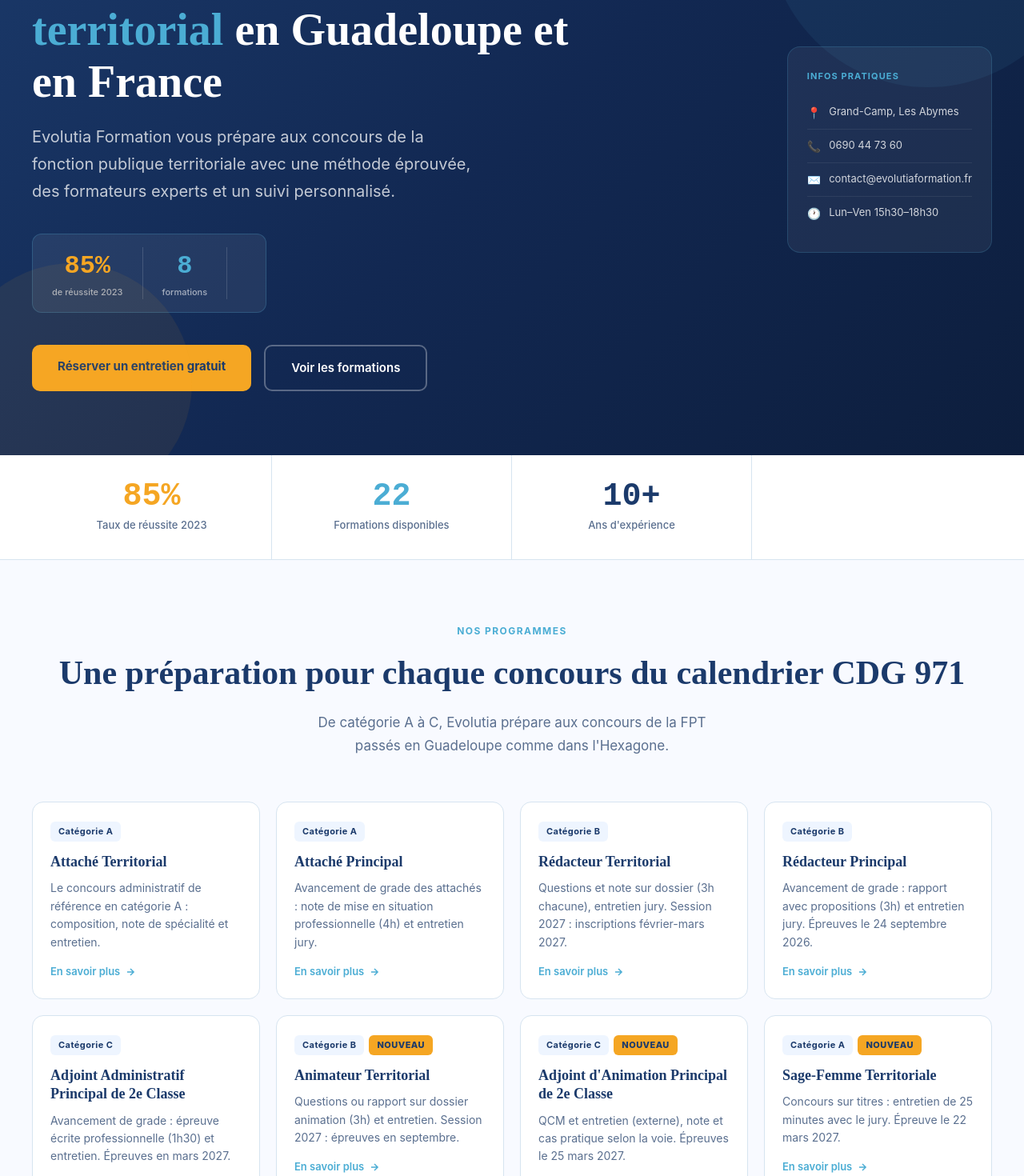
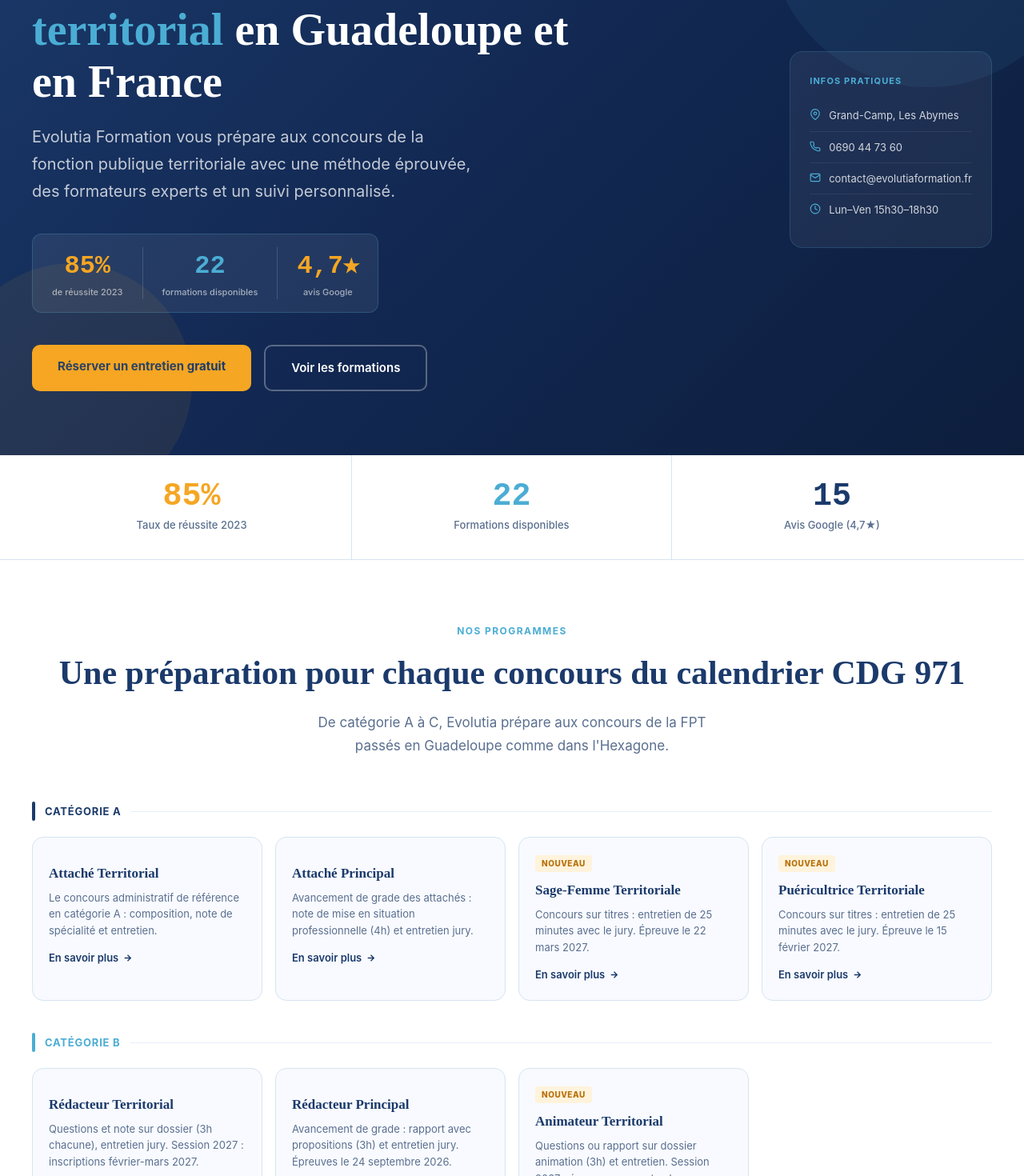
Before and after one commit to jmd971/evolutia, a Next.js app: page / in a window 1280 px wide. Shown: the part 280-1750 px from the top of the page at 80% size. Built offline with nearby package versions, Linux system fonts and the light colour scheme.

Commit message:
fix: correct stats, emojis→SVG, group formations by category, simplify backgrounds

```diff
--- a/app/page.tsx
+++ b/app/page.tsx
@@ -89,11 +89,40 @@
   { concours: "Rédacteur Principal (examen)", session: "24 sept. 2026", inscription: "Clôturées (session 2026)", format: "RAEP + Oral", statut: "Clôturé" },
 ];
 
+const CATEGORY_ORDER = ["Catégorie A", "Catégorie A+", "Catégorie B", "Catégorie C", "Toutes catégories"];
+const CATEGORY_ACCENT: Record<string, string> = {
+  "Catégorie A": "#1B3A6B",
+  "Catégorie A+": "#122852",
+  "Catégorie B": "#4BADD4",
+  "Catégorie C": "#F5A623",
+  "Toutes catégories": "#5a6f8f",
+};
+
+const INFOS_PRATIQUES = [
+  {
+    svg: <svg width="14" height="14" viewBox="0 0 24 24" fill="none" stroke="currentColor" strokeWidth="2" strokeLinecap="round" strokeLinejoin="round"><path d="M21 10c0 7-9 13-9 13s-9-6-9-13a9 9 0 0 1 18 0z"/><circle cx="12" cy="10" r="3"/></svg>,
+    label: "Grand-Camp, Les Abymes",
+  },
+  {
+    svg: <svg width="14" height="14" viewBox="0 0 24 24" fill="none" stroke="currentColor" strokeWidth="2" strokeLinecap="round" strokeLinejoin="round"><path d="M22 16.92v3a2 2 0 0 1-2.18 2 19.79 19.79 0 0 1-8.63-3.07A19.5 19.5 0 0 1 4.69 13 19.79 19.79 0 0 1 1.61 4.35 2 2 0 0 1 3.6 2.18h3a2 2 0 0 1 2 1.72c.127.96.361 1.903.7 2.81a2 2 0 0 1-.45 2.11L7.91 9.91a16 16 0 0 0 6.06 6.06l.91-.87a2 2 0 0 1 2.11-.45c.907.339 1.85.573 2.81.7A2 2 0 0 1 22 16.92z"/></svg>,
+    label: "0690 44 73 60",
+  },
+  {
+    svg: <svg width="14" height="14" viewBox="0 0 24 24" fill="none" stroke="currentColor" strokeWidth="2" strokeLinecap="round" strokeLinejoin="round"><path d="M4 4h16c1.1 0 2 .9 2 2v12c0 1.1-.9 2-2 2H4c-1.1 0-2-.9-2-2V6c0-1.1.9-2 2-2z"/><polyline points="22,6 12,13 2,6"/></svg>,
+    label: "contact@evolutiaformation.fr",
+  },
+  {
+    svg: <svg width="14" height="14" viewBox="0 0 24 24" fill="none" stroke="currentColor" strokeWidth="2" strokeLinecap="round" strokeLinejoin="round"><circle cx="12" cy="12" r="10"/><polyline points="12 6 12 12 16 14"/></svg>,
+    label: "Lun–Ven 15h30–18h30",
+  },
+];
+
 export default function Home() {
   const [menuOpen, setMenuOpen] = useState(false);
   const [email, setEmail] = useState("");
   const [submitted, setSubmitted] = useState(false);
   const [carouselIdx, setCarouselIdx] = useState(0);
+  const [showAllFormations, setShowAllFormations] = useState(false);
   const carouselPrev = () => setCarouselIdx(i => (i - 1 + TEMOIGNAGES.length) % TEMOIGNAGES.length);
   const carouselNext = () => setCarouselIdx(i => (i + 1) % TEMOIGNAGES.length);
 
@@ -101,6 +130,15 @@
     e.preventDefault();
     if (email) setSubmitted(true);
   };
+
+  const formationsToShow = showAllFormations ? FORMATIONS_LIST : FORMATIONS_LIST.slice(0, 9);
+
+  // Group visible formations by category
+  const groupedFormations: Record<string, typeof FORMATIONS_LIST> = {};
+  formationsToShow.forEach(f => {
+    if (!groupedFormations[f.categorie]) groupedFormations[f.categorie] = [];
+    groupedFormations[f.categorie].push(f);
+  });
 
   return (
     <div style={{ fontFamily: "'Inter', system-ui, sans-serif", color: "#1a2740", background: "#F8FAFF" }}>
@@ -137,13 +175,13 @@
               </div>
               <div style={{ width: 1, background: "rgba(255,255,255,0.15)" }} />
               <div style={{ textAlign: "center" }}>
-                <div style={{ fontSize: 32, fontWeight: 800, color: "#4BADD4", fontFamily: "monospace" }}>8</div>
-                <div style={{ fontSize: 11, color: "rgba(255,255,255,0.6)", fontWeight: 500 }}>formations</div>
+                <div style={{ fontSize: 32, fontWeight: 800, color: "#4BADD4", fontFamily: "monospace" }}>{FORMATIONS_LIST.length}</div>
+                <div style={{ fontSize: 11, color: "rgba(255,255,255,0.6)", fontWeight: 500 }}>formations disponibles</div>
               </div>
               <div style={{ width: 1, background: "rgba(255,255,255,0.15)" }} />
               <div style={{ textAlign: "center" }}>
-
-
+                <div style={{ fontSize: 32, fontWeight: 800, color: "#F5A623", fontFamily: "monospace" }}>4,7★</div>
+                <div style={{ fontSize: 11, color: "rgba(255,255,255,0.6)", fontWeight: 500 }}>avis Google</div>
               </div>
             </div>
 
@@ -164,14 +202,9 @@
           {/* Hero card */}
           <div style={{ background: "rgba(255,255,255,0.06)", border: "1px solid rgba(75,173,212,0.2)", borderRadius: 16, padding: "28px 24px", minWidth: 220, flexShrink: 0 }} className="hero-card">
             <div style={{ color: "#4BADD4", fontSize: 11, fontWeight: 700, letterSpacing: "0.1em", textTransform: "uppercase", marginBottom: 16 }}>Infos pratiques</div>
-            {[
-              { icon: "📍", label: "Grand-Camp, Les Abymes" },
-              { icon: "📞", label: "0690 44 73 60" },
-              { icon: "✉️", label: "contact@evolutiaformation.fr" },
-              { icon: "🕐", label: "Lun–Ven 15h30–18h30" },
-            ].map((item, i) => (
+            {INFOS_PRATIQUES.map((item, i) => (
               <div key={i} style={{ display: "flex", gap: 10, alignItems: "flex-start", padding: "10px 0", borderBottom: i < 3 ? "1px solid rgba(255,255,255,0.07)" : "none" }}>
-                <span style={{ fontSize: 14, flexShrink: 0 }}>{item.icon}</span>
+                <span style={{ color: "#4BADD4", flexShrink: 0, marginTop: 1 }}>{item.svg}</span>
                 <span style={{ color: "rgba(255,255,255,0.8)", fontSize: 13, lineHeight: 1.4 }}>{item.label}</span>
               </div>
             ))}
@@ -181,14 +214,13 @@
 
       {/* ─── BANDEAU RÉASSURANCE ─── */}
       <section style={{ background: "white", borderBottom: "1px solid #D6E4F0", padding: "0" }}>
-        <div style={{ maxWidth: 1200, margin: "0 auto", display: "grid", gridTemplateColumns: "repeat(4, 1fr)" }}>
+        <div style={{ maxWidth: 1200, margin: "0 auto", display: "grid", gridTemplateColumns: "repeat(3, 1fr)" }}>
           {[
             { val: "85%", label: "Taux de réussite 2023", color: "#F5A623" },
             { val: String(FORMATIONS_LIST.length), label: "Formations disponibles", color: "#4BADD4" },
-            { val: "10+", label: "Ans d'expérience", color: "#1B3A6B" },
-
+            { val: "15", label: "Avis Google (4,7★)", color: "#1B3A6B" },
           ].map((s, i) => (
-            <div key={i} style={{ padding: "32px 24px", textAlign: "center", borderRight: i < 3 ? "1px solid #D6E4F0" : "none" }}>
+            <div key={i} style={{ padding: "32px 24px", textAlign: "center", borderRight: i < 2 ? "1px solid #D6E4F0" : "none" }}>
               <div style={{ fontSize: 40, fontWeight: 800, color: s.color, fontFamily: "monospace", lineHeight: 1 }}>{s.val}</div>
               <div style={{ fontSize: 13, color: "#5a6f8f", marginTop: 6, fontWeight: 500 }}>{s.label}</div>
             </div>
@@ -197,7 +229,7 @@
       </section>
 
       {/* ─── FORMATIONS ─── */}
-      <section id="formations" style={{ padding: "80px 24px" }}>
+      <section id="formations" style={{ padding: "80px 24px", background: "white" }}>
         <div style={{ maxWidth: 1200, margin: "0 auto" }}>
           <div style={{ textAlign: "center", marginBottom: 56 }}>
             <div style={{ color: "#4BADD4", fontSize: 12, fontWeight: 700, letterSpacing: "0.12em", textTransform: "uppercase", marginBottom: 12 }}>Nos programmes</div>
@@ -205,26 +237,45 @@
             <p style={{ color: "#5a6f8f", fontSize: 17, maxWidth: 540, margin: "0 auto", lineHeight: 1.7 }}>De catégorie A à C, Evolutia prépare aux concours de la FPT passés en Guadeloupe comme dans l'Hexagone.</p>
           </div>
 
-          <div style={{ display: "grid", gridTemplateColumns: "repeat(auto-fill, minmax(270px, 1fr))", gap: 20 }}>
-            {FORMATIONS_LIST.map((f, i) => (
+          {CATEGORY_ORDER.filter(cat => groupedFormations[cat]).map(cat => (
+            <div key={cat} style={{ marginBottom: 40 }}>
+              <div style={{ display: "flex", alignItems: "center", gap: 12, marginBottom: 20 }}>
+                <div style={{ width: 4, height: 24, background: CATEGORY_ACCENT[cat] ?? "#4BADD4", borderRadius: 2 }} />
+                <span style={{ fontSize: 13, fontWeight: 700, color: CATEGORY_ACCENT[cat] ?? "#4BADD4", letterSpacing: "0.06em", textTransform: "uppercase" }}>{cat}</span>
+                <div style={{ flex: 1, height: 1, background: "#E8EEF7" }} />
+              </div>
+              <div style={{ display: "grid", gridTemplateColumns: "repeat(auto-fill, minmax(270px, 1fr))", gap: 16 }}>
+                {groupedFormations[cat].map((f, i) => (
                   <a key={i} href={`/formations/${f.slug}`} style={{ textDecoration: "none", display: "block" }}>
-                <div style={{ background: "white", border: "1px solid #D6E4F0", borderRadius: 14, padding: "24px 22px", height: "100%", transition: "all 0.2s", cursor: "pointer" }}
-                  onMouseEnter={e => { const el = e.currentTarget as HTMLElement; el.style.borderColor = "#4BADD4"; el.style.transform = "translateY(-3px)"; el.style.boxShadow = "0 8px 32px rgba(27,58,107,0.12)"; }}
-                  onMouseLeave={e => { const el = e.currentTarget as HTMLElement; el.style.borderColor = "#D6E4F0"; el.style.transform = "translateY(0)"; el.style.boxShadow = "none"; }}>
-                  <div style={{ display: "flex", gap: 6, marginBottom: 14 }}>
-                    <div style={{ display: "inline-block", background: "#EEF5FF", color: "#1B3A6B", fontSize: 11, fontWeight: 700, padding: "4px 10px", borderRadius: 6, letterSpacing: "0.04em" }}>{f.categorie}</div>
-                    {f.nouveau && <div style={{ display: "inline-block", background: "#F5A623", color: "#1B3A6B", fontSize: 11, fontWeight: 800, padding: "4px 10px", borderRadius: 6, letterSpacing: "0.04em" }}>NOUVEAU</div>}
+                    <div style={{ background: "#F8FAFF", border: "1px solid #D6E4F0", borderRadius: 14, padding: "22px 20px", height: "100%", transition: "all 0.2s", cursor: "pointer" }}
+                      onMouseEnter={e => { const el = e.currentTarget as HTMLElement; el.style.borderColor = CATEGORY_ACCENT[cat] ?? "#4BADD4"; el.style.background = "white"; el.style.transform = "translateY(-2px)"; el.style.boxShadow = "0 6px 24px rgba(27,58,107,0.1)"; }}
+                      onMouseLeave={e => { const el = e.currentTarget as HTMLElement; el.style.borderColor = "#D6E4F0"; el.style.background = "#F8FAFF"; el.style.transform = "translateY(0)"; el.style.boxShadow = "none"; }}>
+                      <div style={{ display: "flex", gap: 6, marginBottom: 12 }}>
+                        {f.nouveau && <div style={{ display: "inline-block", background: "#FFF3DC", color: "#B8700A", fontSize: 10, fontWeight: 800, padding: "3px 8px", borderRadius: 4, letterSpacing: "0.05em" }}>NOUVEAU</div>}
                       </div>
-                  <h3 style={{ fontFamily: "'Playfair Display', serif", fontSize: 18, fontWeight: 700, color: "#1B3A6B", margin: "0 0 10px 0", lineHeight: 1.3 }}>{f.titre}</h3>
-                  <p style={{ fontSize: 14, color: "#5a6f8f", lineHeight: 1.6, margin: "0 0 16px 0" }}>{f.desc}</p>
-                  <span style={{ color: "#4BADD4", fontSize: 13, fontWeight: 600, display: "flex", alignItems: "center", gap: 6 }}>
+                      <h3 style={{ fontFamily: "'Playfair Display', serif", fontSize: 17, fontWeight: 700, color: "#1B3A6B", margin: "0 0 8px 0", lineHeight: 1.3 }}>{f.titre}</h3>
+                      <p style={{ fontSize: 13, color: "#5a6f8f", lineHeight: 1.6, margin: "0 0 14px 0" }}>{f.desc}</p>
+                      <span style={{ color: CATEGORY_ACCENT[cat] ?? "#4BADD4", fontSize: 13, fontWeight: 600, display: "flex", alignItems: "center", gap: 5 }}>
                         En savoir plus
-                    <svg width="14" height="14" viewBox="0 0 24 24" fill="none" stroke="currentColor" strokeWidth="2.5"><path d="M5 12h14M12 5l7 7-7 7"/></svg>
+                        <svg width="13" height="13" viewBox="0 0 24 24" fill="none" stroke="currentColor" strokeWidth="2.5"><path d="M5 12h14M12 5l7 7-7 7"/></svg>
                       </span>
                     </div>
                   </a>
                 ))}
               </div>
+            </div>
+          ))}
+
+          {!showAllFormations && FORMATIONS_LIST.length > 9 && (
+            <div style={{ textAlign: "center", marginTop: 16 }}>
+              <button onClick={() => setShowAllFormations(true)} style={{ background: "white", border: "1.5px solid #1B3A6B", color: "#1B3A6B", fontWeight: 700, fontSize: 15, padding: "14px 32px", borderRadius: 10, cursor: "pointer", display: "inline-flex", alignItems: "center", gap: 8, transition: "all 0.2s" }}
+                onMouseEnter={e => { (e.currentTarget as HTMLElement).style.background = "#1B3A6B"; (e.currentTarget as HTMLElement).style.color = "white"; }}
+                onMouseLeave={e => { (e.currentTarget as HTMLElement).style.background = "white"; (e.currentTarget as HTMLElement).style.color = "#1B3A6B"; }}>
+                Voir les {FORMATIONS_LIST.length - 9} autres formations
+                <svg width="16" height="16" viewBox="0 0 24 24" fill="none" stroke="currentColor" strokeWidth="2.5"><path d="M6 9l6 6 6-6"/></svg>
+              </button>
+            </div>
+          )}
         </div>
       </section>
 
@@ -250,14 +301,14 @@
       </section>
 
       {/* ─── TÉMOIGNAGES CAROUSEL ─── */}
-      <section id="temoignages" style={{ padding: "80px 24px", background: "#F8FAFF" }}>
+      <section id="temoignages" style={{ padding: "80px 24px", background: "white" }}>
         <div style={{ maxWidth: 860, margin: "0 auto" }}>
           {/* Header */}
           <div style={{ textAlign: "center", marginBottom: 48 }}>
             <div style={{ color: "#4BADD4", fontSize: 12, fontWeight: 700, letterSpacing: "0.12em", textTransform: "uppercase", marginBottom: 12 }}>Ils ont réussi</div>
             <h2 style={{ fontFamily: "'Playfair Display', serif", fontSize: "clamp(28px, 4vw, 42px)", fontWeight: 800, color: "#1B3A6B", margin: "0 0 8px 0" }}>Nos lauréats témoignent</h2>
             {/* Note Google */}
-            <div style={{ display: "inline-flex", alignItems: "center", gap: 8, background: "white", border: "1px solid #D6E4F0", borderRadius: 100, padding: "6px 16px", marginTop: 12 }}>
+            <div style={{ display: "inline-flex", alignItems: "center", gap: 8, background: "#F8FAFF", border: "1px solid #D6E4F0", borderRadius: 100, padding: "6px 16px", marginTop: 12 }}>
               <svg width="16" height="16" viewBox="0 0 24 24" fill="none"><path d="M22.56 12.25c0-.78-.07-1.53-.2-2.25H12v4.26h5.92c-.26 1.37-1.04 2.53-2.21 3.31v2.77h3.57c2.08-1.92 3.28-4.74 3.28-8.09z" fill="#4285F4"/><path d="M12 23c2.97 0 5.46-.98 7.28-2.66l-3.57-2.77c-.98.66-2.23 1.06-3.71 1.06-2.86 0-5.29-1.93-6.16-4.53H2.18v2.84C3.99 20.53 7.7 23 12 23z" fill="#34A853"/><path d="M5.84 14.09c-.22-.66-.35-1.36-.35-2.09s.13-1.43.35-2.09V7.07H2.18C1.43 8.55 1 10.22 1 12s.43 3.45 1.18 4.93l3.66-2.84z" fill="#FBBC05"/><path d="M12 5.38c1.62 0 3.06.56 4.21 1.64l3.15-3.15C17.45 2.09 14.97 1 12 1 7.7 1 3.99 3.47 2.18 7.07l3.66 2.84c.87-2.6 3.3-4.53 6.16-4.53z" fill="#EA4335"/></svg>
               <span style={{ fontSize: 13, fontWeight: 700, color: "#1B3A6B" }}>4,7</span>
               <div style={{ display: "flex", gap: 2 }}>
@@ -269,7 +320,7 @@
 
           {/* Carousel card */}
           <div style={{ position: "relative" }}>
-            <div style={{ background: "white", border: "1px solid #D6E4F0", borderRadius: 20, padding: "40px 48px", boxShadow: "0 4px 32px rgba(27,58,107,0.08)", minHeight: 220 }}>
+            <div style={{ background: "#F8FAFF", border: "1px solid #D6E4F0", borderRadius: 20, padding: "40px 48px", minHeight: 220 }}>
               <div style={{ display: "flex", gap: 4, marginBottom: 20 }}>
                 {[...Array(5)].map((_, s) => <svg key={s} width="18" height="18" viewBox="0 0 24 24" fill="#F5A623"><polygon points="12,2 15.09,8.26 22,9.27 17,14.14 18.18,21.02 12,17.77 5.82,21.02 7,14.14 2,9.27 8.91,8.26"/></svg>)}
               </div>
@@ -319,7 +370,7 @@
       </section>
 
       {/* ─── CALENDRIER CONCOURS ─── */}
-      <section id="calendrier" style={{ padding: "80px 24px", background: "white" }}>
+      <section id="calendrier" style={{ padding: "80px 24px", background: "#F8FAFF" }}>
         <div style={{ maxWidth: 1200, margin: "0 auto" }}>
           <div style={{ textAlign: "center", marginBottom: 48 }}>
             <div style={{ color: "#4BADD4", fontSize: 12, fontWeight: 700, letterSpacing: "0.12em", textTransform: "uppercase", marginBottom: 12 }}>Prochaines sessions</div>
@@ -370,7 +421,7 @@
       </section>
 
       {/* ─── FINANCEMENT CPF ─── */}
-      <section id="financement" style={{ padding: "80px 24px", background: "linear-gradient(135deg, #EEF5FF 0%, #F8FAFF 100%)" }}>
+      <section id="financement" style={{ padding: "80px 24px", background: "white" }}>
         <div style={{ maxWidth: 1200, margin: "0 auto", display: "grid", gridTemplateColumns: "1fr 1fr", gap: 64, alignItems: "center" }}>
           <div>
             <div style={{ color: "#4BADD4", fontSize: 12, fontWeight: 700, letterSpacing: "0.12em", textTransform: "uppercase", marginBottom: 12 }}>Financement</div>
@@ -395,7 +446,7 @@
             </a>
           </div>
 
-          <div style={{ background: "white", borderRadius: 20, padding: "40px 36px", border: "1px solid #D6E4F0", boxShadow: "0 8px 40px rgba(27,58,107,0.08)" }}>
+          <div style={{ background: "#F8FAFF", borderRadius: 20, padding: "40px 36px", border: "1px solid #D6E4F0" }}>
             <div style={{ textAlign: "center", marginBottom: 28 }}>
               <div style={{ width: 64, height: 64, background: "linear-gradient(135deg, #1B3A6B, #4BADD4)", borderRadius: 16, display: "flex", alignItems: "center", justifyContent: "center", margin: "0 auto 16px" }}>
                 <svg width="28" height="28" viewBox="0 0 24 24" fill="none" stroke="white" strokeWidth="1.5"><rect x="2" y="5" width="20" height="14" rx="2"/><line x1="2" y1="10" x2="22" y2="10"/></svg>
```
Lines whose indentation alone changed are shown as unchanged.
